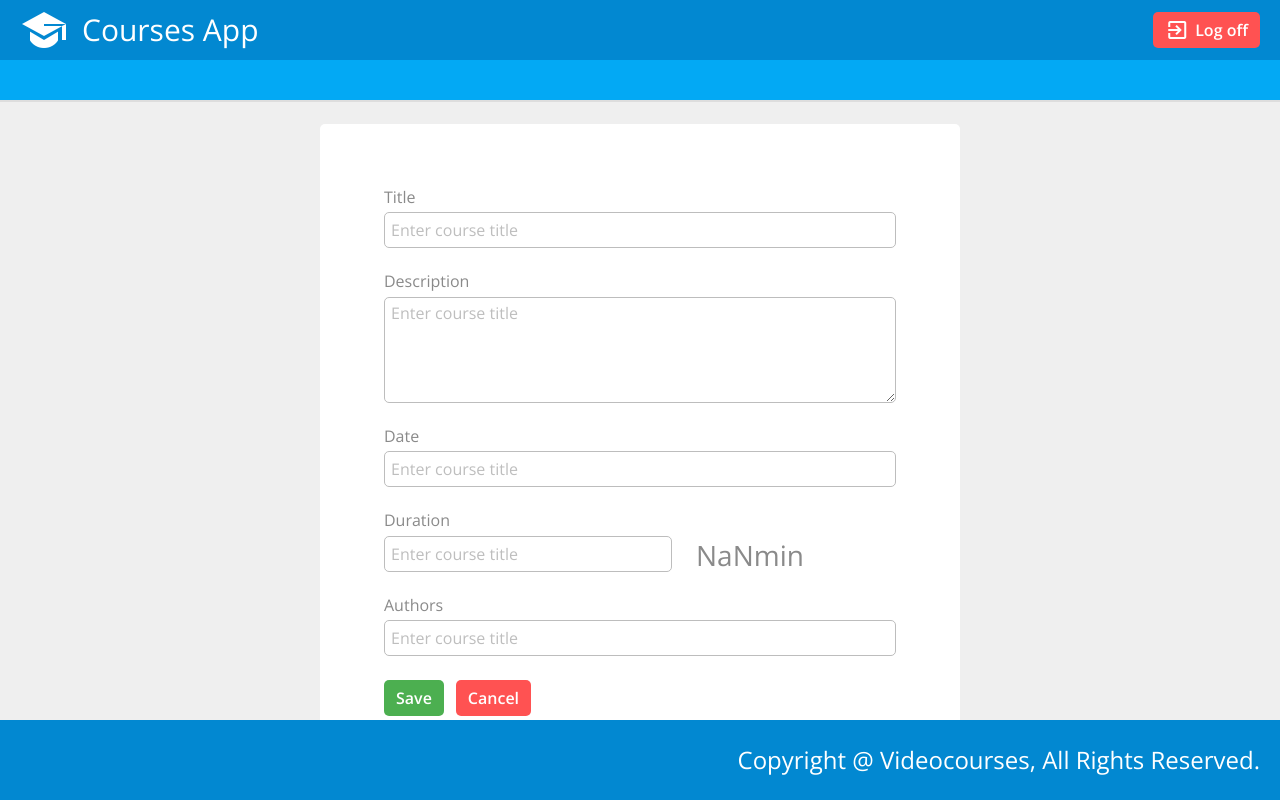
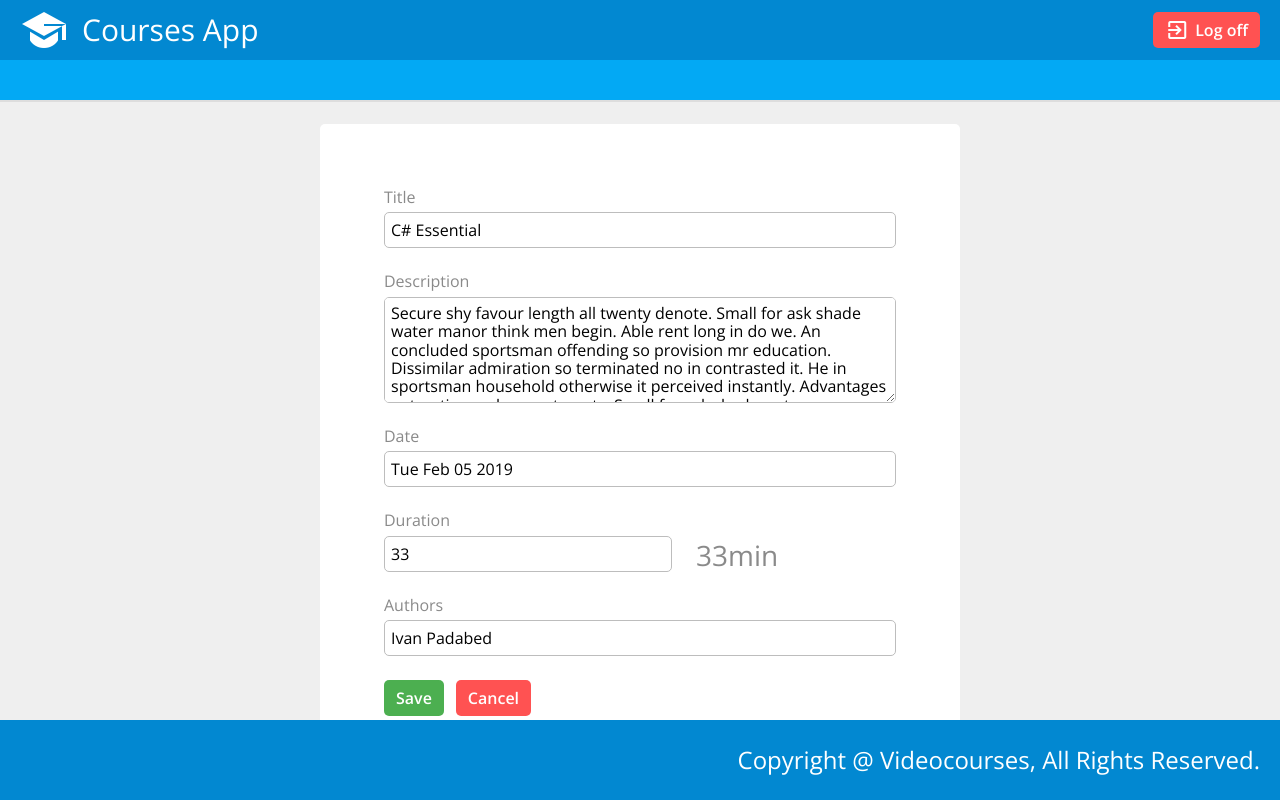
Before and after one commit to Drogbi/Angular-mentoring-program, an Angular app: page /courses/1 in a window 1280 px wide. Built offline with nearby package versions, Linux system fonts and the light colour scheme; sample sign-in values are in the browser's storage.

Commit message:
implment edit course

```diff
--- a/src/app/containers/courses/edit-course/edit-course.component.html
+++ b/src/app/containers/courses/edit-course/edit-course.component.html
@@ -1,25 +1,25 @@
 <div class="edit-course__container">
     <div class="edit-course__form">
         <app-labeled-input class="form__form-item" label="Title">
-            <app-input (onchange)="onTitleInput($event)" size="l" placeholder="Enter course title"></app-input>
+            <app-input [value]='title' (onchange)="onTitleInput($event)" size="l" placeholder="Enter course title"></app-input>
         </app-labeled-input>
         <app-labeled-input class="form__form-item" label="Description">
-            <app-text-area (onchange)="onDescriptionInput($event)" rows="5" placeholder="Enter course title" label="title"></app-text-area>
+            <app-text-area [value]='description' (onchange)="onDescriptionInput($event)" rows="5" placeholder="Enter course title" label="title"></app-text-area>
         </app-labeled-input>
         <app-labeled-input class="form__form-item" label="Date">
-            <app-input (onchange)="onDateInput($event)" size="l" placeholder="Enter course title"></app-input>
+            <app-input [value]='date' (onchange)="onDateInput($event)" size="l" placeholder="Enter course title"></app-input>
         </app-labeled-input>
         <div class="form__form-item form__duration">
             <app-labeled-input class="duration__duration-input" label="Duration">
-                <app-input (onchange)="onDurationInput($event)" type="number" size="l" placeholder="Enter course title"></app-input>
+                <app-input [value]='duration' (onchange)="onDurationInput($event)" type="number" size="l" placeholder="Enter course title"></app-input>
             </app-labeled-input>
-            <div class="duration__formatted-duration">{{ duratoin | formatMinutes }}</div>
+            <div class="duration__formatted-duration">{{ duration | formatMinutes }}</div>
         </div>
         <app-labeled-input class="form__form-item" label="Authors">
-            <app-input (onchange)="onAuthorsInput($event)" size="l" placeholder="Enter course title"></app-input>
+            <app-input [value]='authors' (onchange)="onAuthorsInput($event)" size="l" placeholder="Enter course title"></app-input>
         </app-labeled-input>
         <div class="button-group">
-            <app-button label="Save" class="button-group__save-button" color="green" size="l"></app-button>
+            <app-button (click)='onSaveClick()' label="Save" class="button-group__save-button" color="green" size="l"></app-button>
             <app-button (click)="onCancelClick()" label="Cancel" color="red" size="l"></app-button>
         </div>
     </div>
--- a/src/app/containers/courses/edit-course/edit-course.component.ts
+++ b/src/app/containers/courses/edit-course/edit-course.component.ts
@@ -64,4 +64,9 @@ export class EditCourseComponent implements OnInit {
     public onCancelClick() {
         this.router.navigate(['courses']);
     }
+
+    public onSaveClick() {
+        console.log('saving...');
+        this.router.navigate(['courses']);
+    }
 }
```
